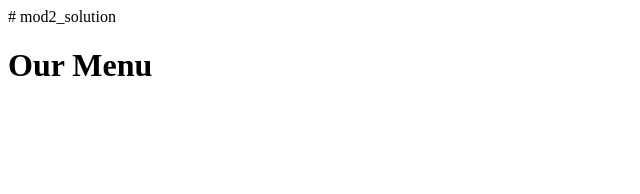
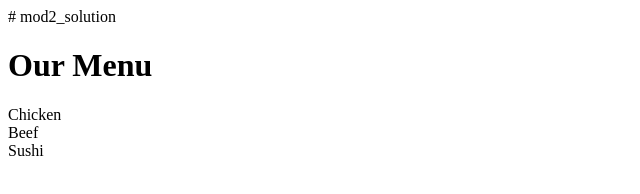
Before and after one commit to jtcuthbert/mod2_solution, a plain HTML site: page index.html in a window 1280 px wide. Shown: the whole page, without its empty margins (0-640 px from the left). Drawn offline with Linux system fonts and the light colour scheme.

Commit message:
Update index.html

```diff
--- a/index.html
+++ b/index.html
@@ -3,3 +3,8 @@
 <html lang="en">
   <head>
     <h1>Our Menu</h1>
+ <div>
+    <div>Chicken</div>
+    <div>Beef</div>
+    <div>Sushi</div>
+  </div>
```
